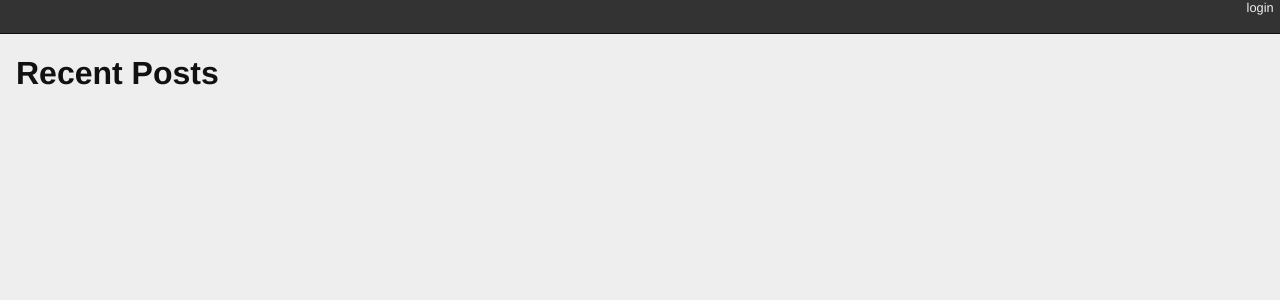
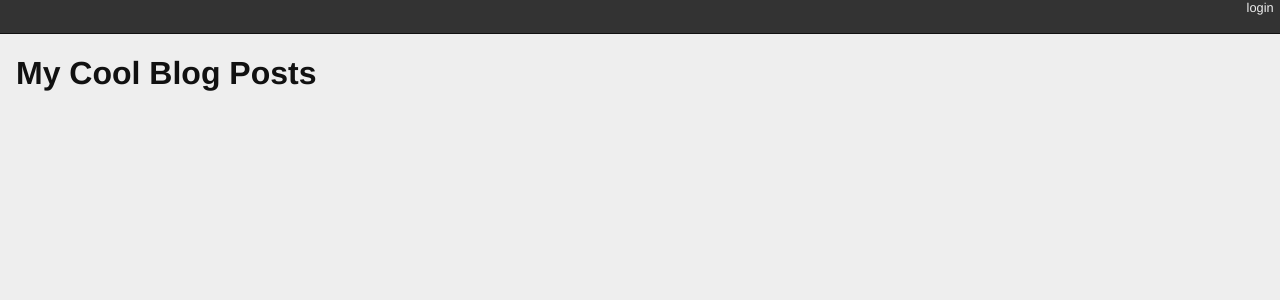
Before and after one commit to Sheridan-Morris/django-blog, a Django app: page / in a window 1280 px wide. Shown: the top 300 px of the page. Run offline with Django 3.2, Linux system fonts and the light colour scheme; data that the repository does not hold is empty.

Commit message:
Update blog title.  Fix test.

```diff
--- a/blogging/templates/blogging/list.html
+++ b/blogging/templates/blogging/list.html
@@ -1,5 +1,5 @@
 {% extends "base.html" %}{% block content %}
-    <h1>Recent Posts</h1>
+    <h1>My Cool Blog Posts</h1>
     {% comment %} Query: {% endcomment%}
     {% for post in post_list %}
     <div class="post">
--- a/blogging/tests.py
+++ b/blogging/tests.py
@@ -48,7 +48,7 @@ class FrontEndTestCase(TestCase):
     def test_list_only_published(self):
         resp = self.client.get('/')
         resp_text = resp.content.decode(resp.charset)
-        self.assertTrue("Recent Posts" in resp_text)
+        self.assertTrue("My Cool Blog Posts" in resp_text)
         for count in range(1, 11):
             title = "Post %d Title" % count
             if count < 6:
```
